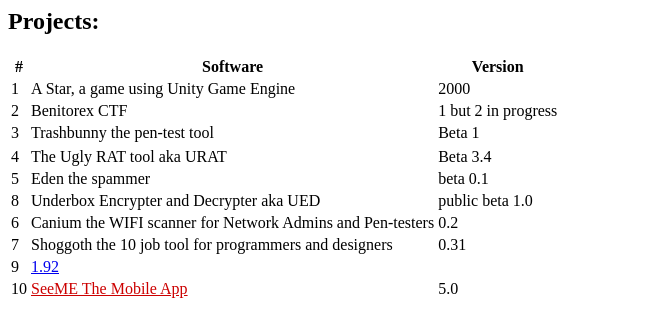
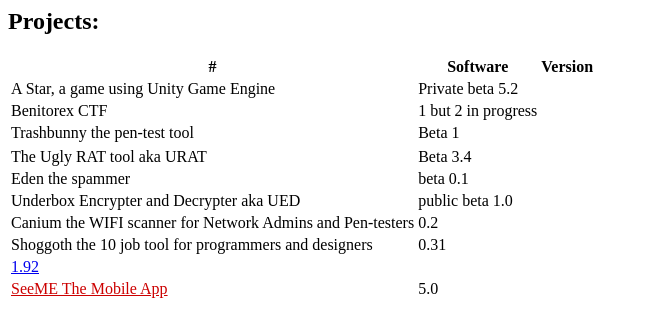
Before and after one commit to pajsen-media/pajsen-media.github.io, a website: page software.html in a window 1280 px wide. Shown: the whole page, without its empty margins (0-646 px from the left). Drawn offline with Linux system fonts and the light colour scheme.

Commit message:
Update software.html

```diff
--- a/software.html
+++ b/software.html
@@ -13,23 +13,20 @@
 
 
   </tr><tr>
-    <td>1</td>
 
 
     <td> <span title="A Start using Unity Game Engine">A Star, a game using Unity Game Engine</span></td>
-  <td>2000</td>
+<td>Private beta 5.2</td>
 
 
   </tr>
   <tr>
-    <td>2</td>
     <td><span title="Benitorex CTF">Benitorex CTF</span></td>
     <td>1 but 2 in progress</td>
   </tr>
 
 
   <tr>
-    <td>3</td>
     <td><span title="Trashbunny">Trashbunny the pen-test tool</span></td>
     <td>Beta 1</td>
 
@@ -38,48 +35,41 @@
 
 <tr>
     <tr>
-    <td>4</td>
     <td><span title="the Ugly RAT tool">The Ugly RAT tool aka URAT</span></td>
     <td>Beta 3.4</td>
   </tr>  <tr>
 
 
-    <td>5</td>
     <td>Eden the spammer</td>
     <td>beta 0.1</td>
     </tr>
 
 
   <tr>
-    <td>8</td>
     <td><span title="UnderBox encrypter decrypter">Underbox Encrypter and Decrypter aka UED</span></td>
     <td>public beta 1.0</td>
   </tr>
 
 
   <tr>
-    <td>6</td>
     <td><span title="Canium the WIFI Scanner exploder"> Canium the WIFI scanner for Network Admins and Pen-testers</span></td>
     <td>0.2</td>
   </tr>
   <tr>
-    <td>7</td>
     <td><span title="Shoggoth with 10 tools in one">Shoggoth the 10 job tool for programmers and designers</span></td>
     <td>0.31</td>
   </tr>
 
   <tr>
-    <td>9</td>
-    <td><span title="BaseHighEncryptorDescyptor"><a href="/software/bhed" style="color: #985512>Base the High Encrypter and Decrypter aka BHED</a> </td>
+    <td><span title="BaseHighEncryptorDescyptor"><a href="/software/bhed" style="color: #985512>Base the High Encrypter and Decrypter aka BHED</a> </span> </td>
     <td> 1.92 </td>
 
-  </tr>
-  <tr>
-    <td>10</td>
+</tr>
+<tr>
     <td><span title=" SeeME the scanner for blind or visueled imperd"><a href="/software/seeme.html" style="color: #cc0000">SeeME The Mobile App</a></td>
     <td>5.0</td>
 
-  </tr>
+</tr>
     </tr>
 </table></p></div><p>
 
```
